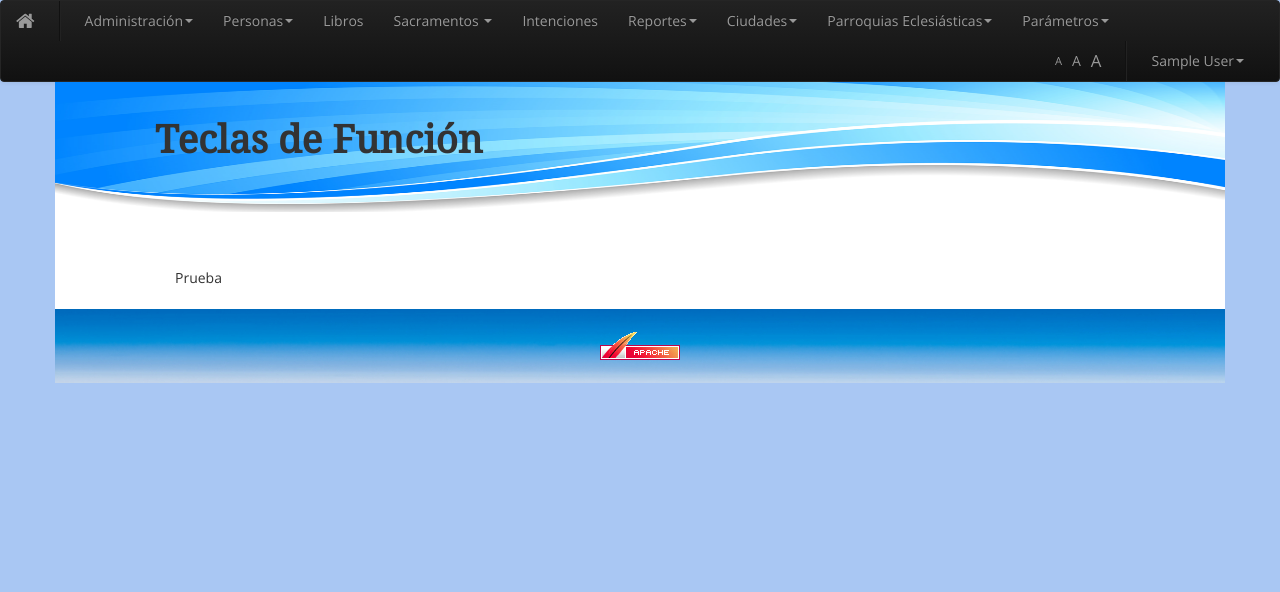
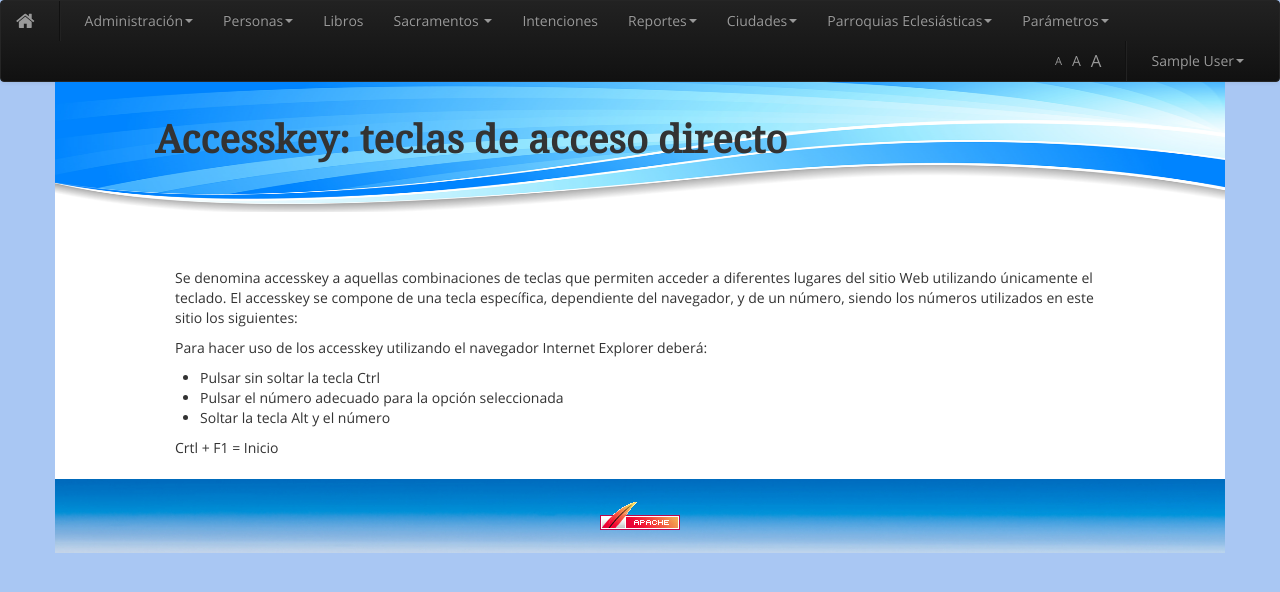
Before and after one commit to luchitoflores/gestionparroquial, a Django app: page /accesibilidad/ in a window 1280 px wide. Shown: the top 592 px of the page. Run offline with Django 3.2, Linux system fonts and the light colour scheme; the visitor is signed in with stand-in values (Sample User, id 1); data that the repository does not hold is empty; parts of the project's set-up code (start-up, migrations or seed data) failed here and were passed over.

Commit message:
url para accesibilidad

```diff
--- a/templates/accesibilidad.html
+++ b/templates/accesibilidad.html
@@ -1,15 +1,26 @@
 {% extends 'base.html' %}
 
 {% block title%}
-Teclas de Función
+Accesskey: teclas de acceso directo
 {%endblock%}
 
 {% block content_title%}
-Teclas de Función
+Accesskey: teclas de acceso directo
 {%endblock%}
 
 
 {%block content%}
-Prueba
+<p>
+	Se denomina accesskey a aquellas combinaciones de teclas que permiten acceder a diferentes lugares del sitio Web utilizando únicamente el teclado. El accesskey se compone de una tecla específica, dependiente del navegador, y de un número, siendo los números utilizados en este sitio los siguientes:
+</p>
 
+<p>Para hacer uso de los accesskey utilizando el navegador Internet Explorer deberá:</p>
+<ul>
+	<li>Pulsar sin soltar la tecla Ctrl</li>
+	<li>Pulsar el número adecuado para la opción seleccionada</li>
+	<li>Soltar la tecla Alt y el número</li>
+
+</ul>
+
+Crtl + F1 = Inicio
 {%endblock%}
```
